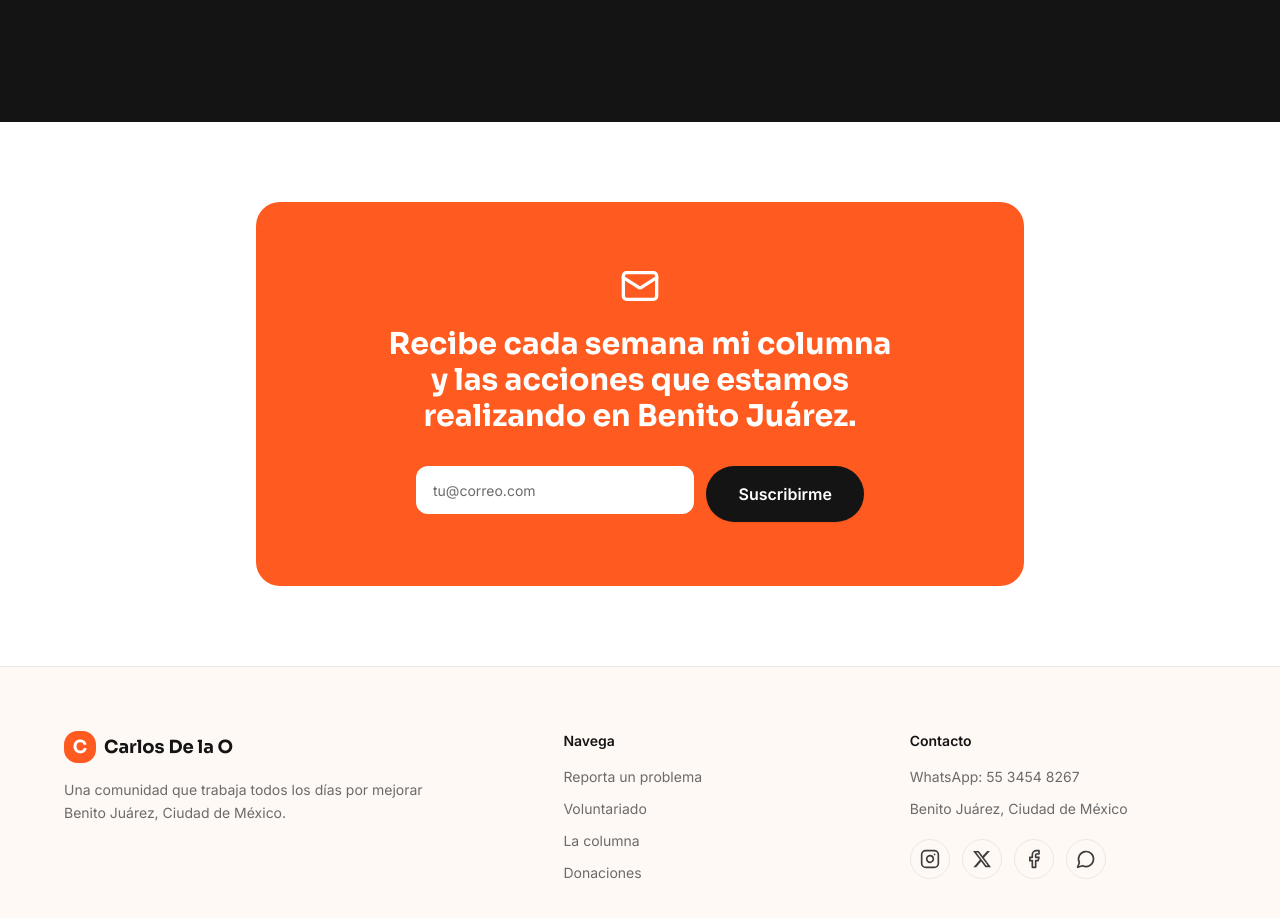
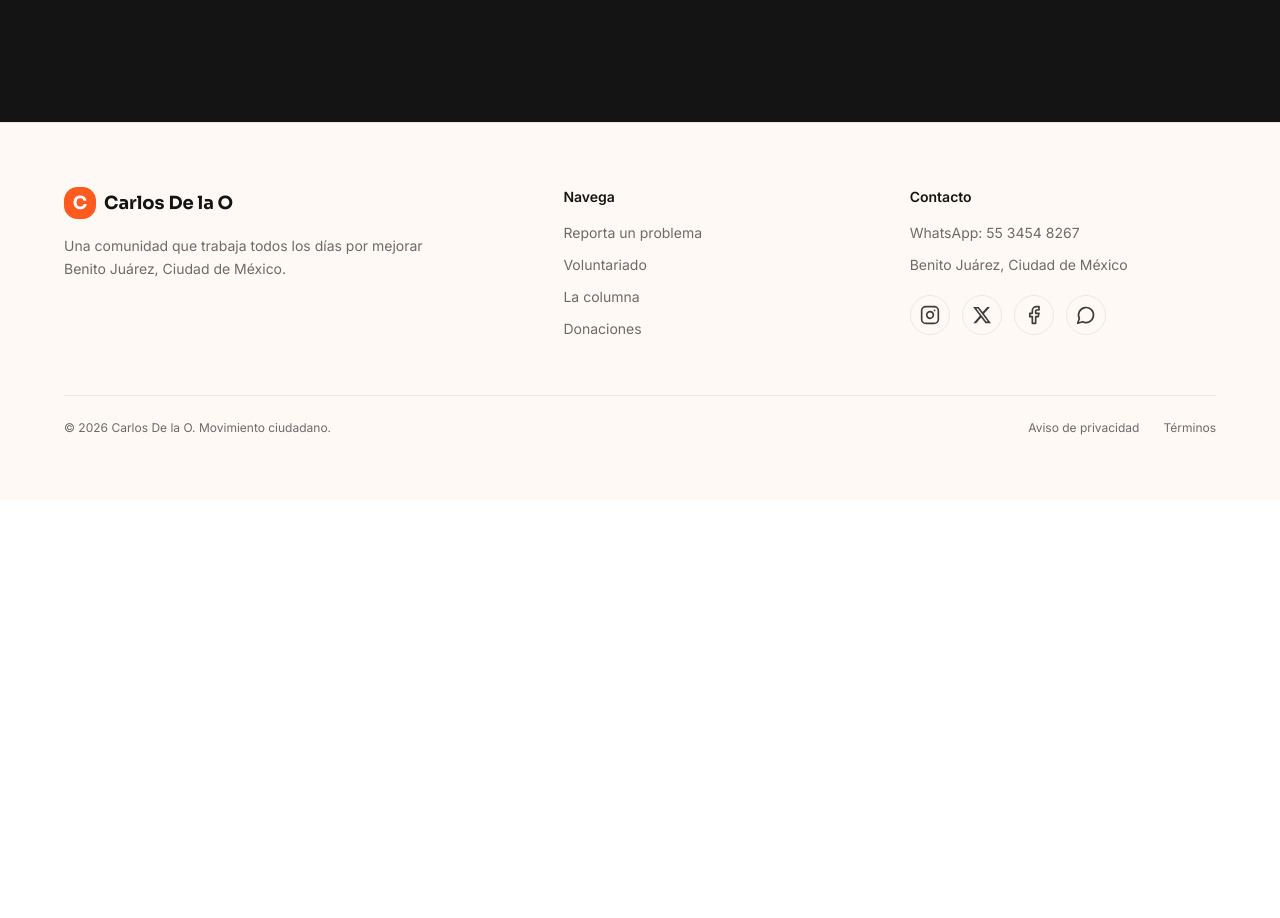
Before and after one commit to mateolopezdelao29-hub/carlos-de-la-o, a Next.js app: page / in a window 1280 px wide. Shown: the part 10120-11038 px from the top of the page. After the commit the page ends 10620 px from the top, so only its background shows below. Built offline with nearby package versions, Linux system fonts and the light colour scheme; no server answers.

Commit message:
Remove Newsletter component from HomePage
Removed the Newsletter component from the HomePage.

```diff
--- a/src/app/page.tsx
+++ b/src/app/page.tsx
@@ -10,7 +10,6 @@ import { ReportForm } from "@/components/sections/report-form";
 import { Donations } from "@/components/sections/donations";
 import { Volunteer } from "@/components/sections/volunteer";
 import { Social } from "@/components/sections/social";
-import { Newsletter } from "@/components/sections/newsletter";
 
 export default function HomePage() {
   return (
@@ -26,7 +25,6 @@ export default function HomePage() {
         <Donations />
         <Volunteer />
         <Social />
-        <Newsletter />
       </main>
       <Footer />
       <WhatsAppButton />
```
